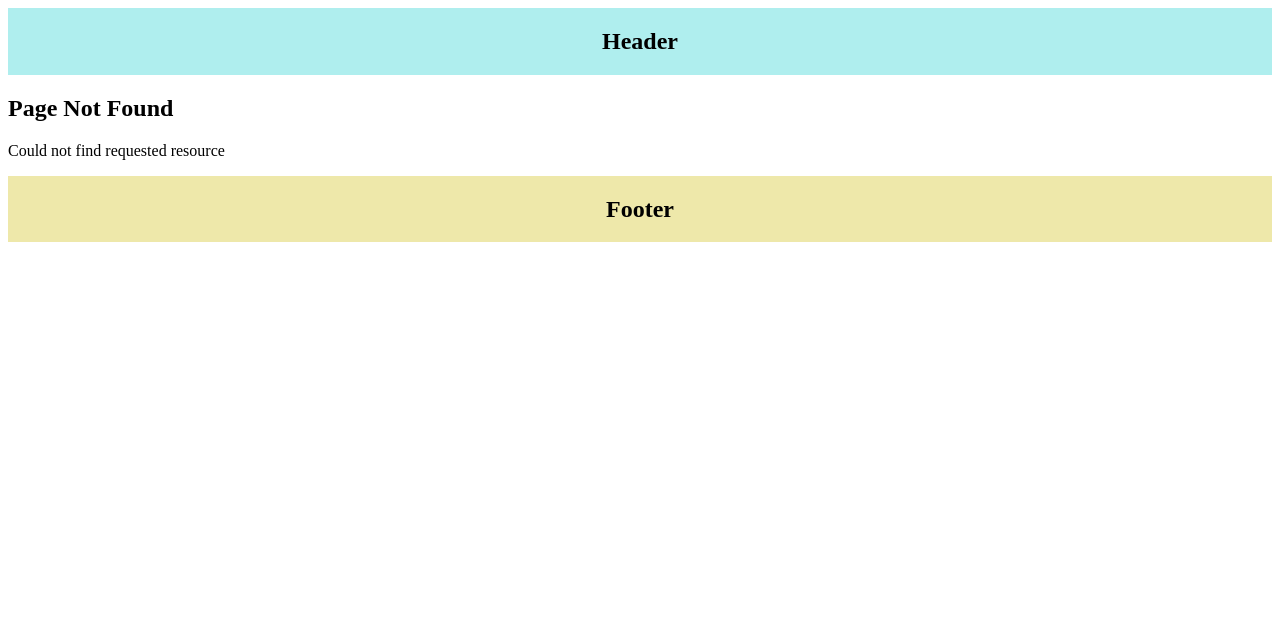
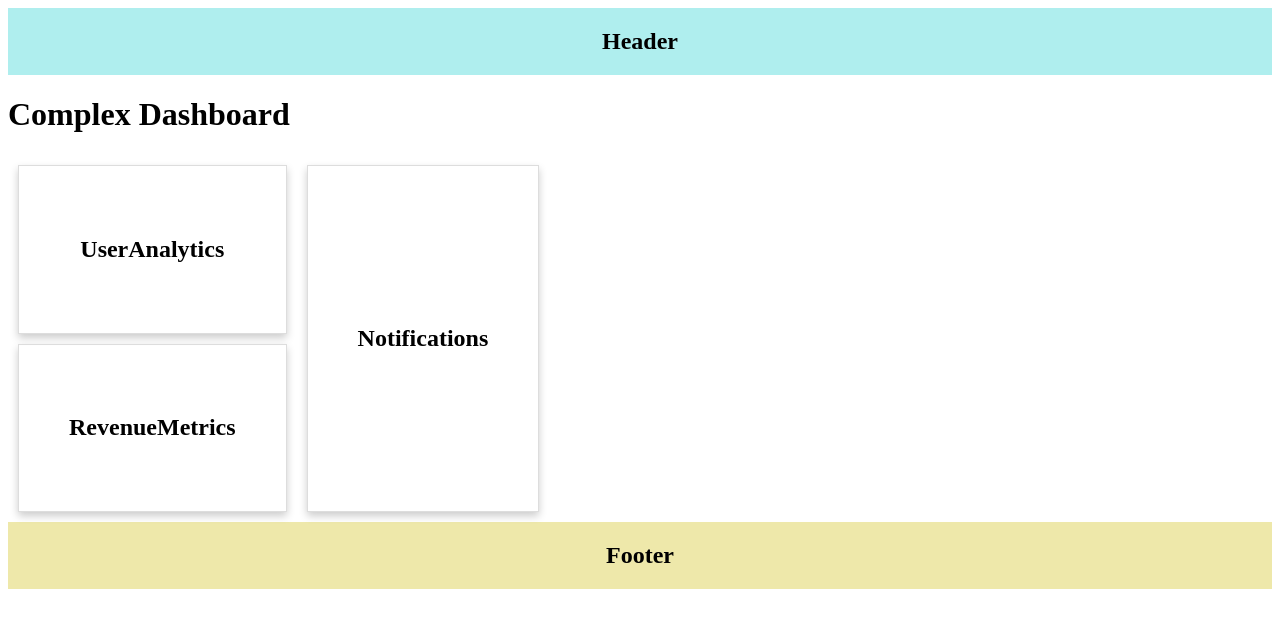
Before and after one commit to astaba/next_14_tut, a Next.js app: page /complex-dashboard in a window 1280 px wide. Before the commit this address had no page. Shown: the top 628 px of the page. Built offline with nearby package versions, Linux system fonts and the light colour scheme.

Commit message:
Why parallel routes?

```diff
--- /dev/null
+++ b/src/app/complex-dashboard/layout.tsx
@@ -0,0 +1,20 @@
+import Notifications from "@/components/Notifications";
+import RevenueMetrics from "@/components/RevenueMetrics";
+import UserAnalytics from "@/components/UserAnalytics";
+
+export default function Layout({ children }: { children: React.ReactNode }) {
+  return (
+    <>
+      <div>{children}</div>
+      <div className="flex justify-stretch">
+        <div className="flex-col">
+          <UserAnalytics />
+          <RevenueMetrics />
+        </div>
+        <div className="flex">
+          <Notifications />
+        </div>
+      </div>
+    </>
+  );
+}
--- /dev/null
+++ b/src/app/complex-dashboard/page.tsx
@@ -0,0 +1,3 @@
+export default function ComplexDashboardPage() {
+  return <h1>Complex Dashboard</h1>;
+}
--- a/src/app/page.tsx
+++ b/src/app/page.tsx
@@ -14,6 +14,9 @@
         <Link className="link" href="/order-product">
           Order Products
         </Link>
+        <Link className="link" href="/complex-dashboard">
+          Complex Dashboard
+        </Link>
       </nav>
     </>
   );
--- /dev/null
+++ b/src/components/Card.tsx
@@ -0,0 +1,3 @@
+export default function Card({ children }: { children: React.ReactNode }) {
+  return <div className="card">{children}</div>;
+}
--- /dev/null
+++ b/src/components/Notifications.tsx
@@ -0,0 +1,11 @@
+import Card from "./Card";
+
+const Notifications = () => {
+  return (
+    <Card>
+      <h2>Notifications</h2>
+    </Card>
+  );
+};
+
+export default Notifications;
--- /dev/null
+++ b/src/components/RevenueMetrics.tsx
@@ -0,0 +1,11 @@
+import Card from "./Card";
+
+const RevenueMetrics = () => {
+  return (
+    <Card>
+      <h2>RevenueMetrics</h2>
+    </Card>
+  );
+};
+
+export default RevenueMetrics;
--- /dev/null
+++ b/src/components/UserAnalytics.tsx
@@ -0,0 +1,11 @@
+import Card from "./Card";
+
+const UserAnalytics = () => {
+  return (
+    <Card>
+      <h2>UserAnalytics</h2>
+    </Card>
+  );
+};
+
+export default UserAnalytics;
```
Also changed, not shown: 1 other file (tests, documents, lock files or other folders).
